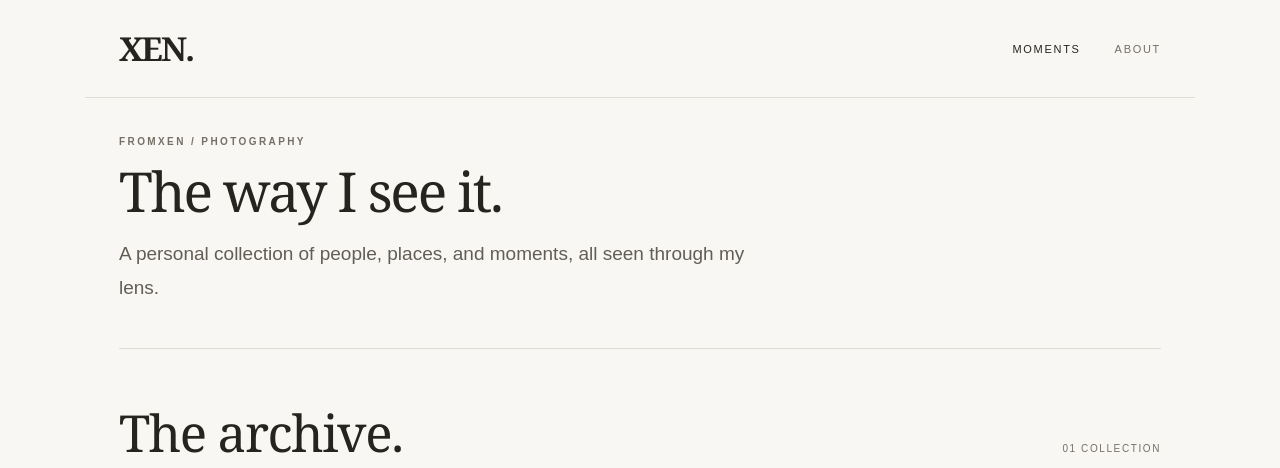
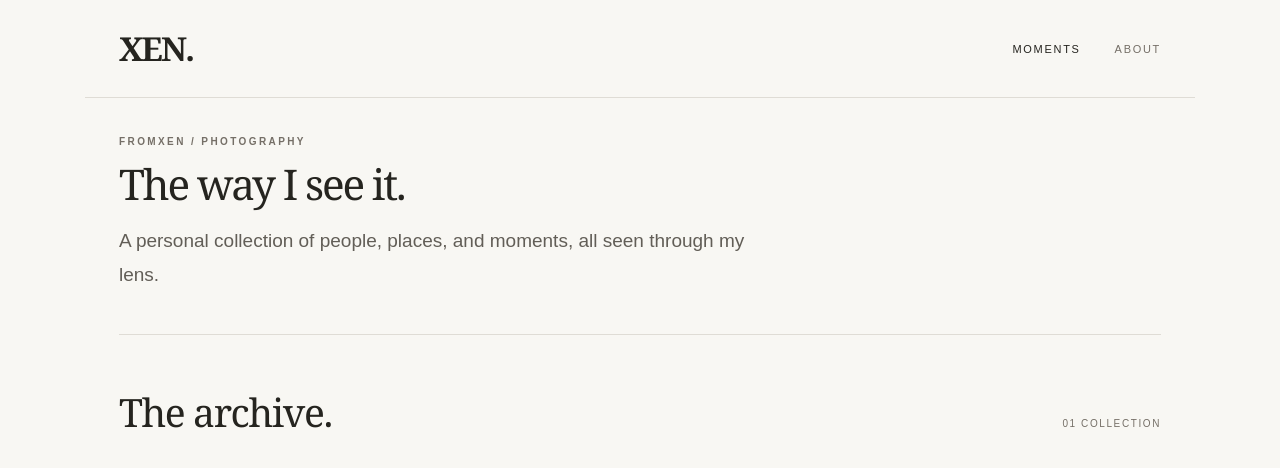
Before and after one commit to fromxen/fromxen.github.io, a plain HTML site: page index.html in a window 1280 px wide. Shown: the top 468 px of the page. Drawn offline with Linux system fonts and the light colour scheme; grey boxes are pictures that could not be loaded.

Commit message:
Add files via upload

```diff
--- a/index.html
+++ b/index.html
@@ -26,14 +26,14 @@ a:focus-visible{outline:2px solid var(--ink);outline-offset:5px}
 .logo{font:700 33px/1 Georgia,'Times New Roman',serif;letter-spacing:-1.8px;text-decoration:none}
 .nav{display:flex;align-items:center;gap:34px}.nav a{text-decoration:none;text-transform:uppercase;font-size:11px;letter-spacing:1.7px;color:var(--muted);transition:color .2s}.nav a:hover,.nav a[aria-current=page]{color:var(--ink)}
 .eyebrow{font-size:10px;letter-spacing:2.4px;text-transform:uppercase;color:var(--muted);font-weight:600}
-.hero{padding:38px 0 42px;border-bottom:1px solid var(--line)}.hero h1,.page-head h1{font:normal clamp(38px,4.3vw,56px)/1.13 Georgia,'Times New Roman',serif;letter-spacing:-2.1px;margin:13px 0 15px;max-width:920px}.hero p{font:normal clamp(16px,1.85vw,19px)/1.8 Arial,Helvetica,sans-serif;color:#625e57;max-width:670px;margin:0}
-.section{padding:43px 0 95px}.section-head{display:flex;align-items:baseline;justify-content:space-between;gap:16px;margin-bottom:36px}.section-head h2{font:normal clamp(36px,4.3vw,51px)/1.1 Georgia,serif;letter-spacing:-1.4px;margin:12px 0 0}.archive-count{font-size:10px;color:var(--muted);letter-spacing:1.6px;text-transform:uppercase;white-space:nowrap}
+.hero{padding:38px 0 42px;border-bottom:1px solid var(--line)}.hero h1,.page-head h1{font:normal clamp(34px,3.3vw,44px)/1.15 Georgia,'Times New Roman',serif;letter-spacing:-2.1px;margin:13px 0 15px;max-width:920px}.hero p{font:normal clamp(16px,1.85vw,19px)/1.8 Arial,Helvetica,sans-serif;color:#625e57;max-width:670px;margin:0}
+.section{padding:43px 0 95px}.section-head{display:flex;align-items:baseline;justify-content:space-between;gap:16px;margin-bottom:36px}.section-head h2{font:normal clamp(30px,3.1vw,39px)/1.15 Georgia,serif;letter-spacing:-1.4px;margin:12px 0 0}.archive-count{font-size:10px;color:var(--muted);letter-spacing:1.6px;text-transform:uppercase;white-space:nowrap}
 .album-grid{display:grid;grid-template-columns:repeat(3,minmax(0,1fr));gap:38px 22px}.album-card{text-decoration:none;display:block;min-width:0}.album-image{width:100%;aspect-ratio:4/3;overflow:hidden;background:var(--soft)}.album-image img{display:block;width:100%;height:100%;object-fit:cover;object-position:center 30%;transition:transform .4s ease,filter .4s ease}.album-card:hover .album-image img{transform:scale(1.018);filter:brightness(.98)}.album-topline{display:flex;justify-content:space-between;align-items:center;margin-top:17px;gap:12px}.album-number{font-size:10px;color:var(--muted);letter-spacing:1.7px}.album-arrow{color:var(--muted);font-size:19px;line-height:1}.album-card h3{font:normal clamp(21px,2.2vw,26px)/1.2 Georgia,serif;letter-spacing:-.4px;margin:6px 0 10px}.meta{font-size:10px;letter-spacing:1.05px;text-transform:uppercase;color:var(--muted);line-height:1.8}
 .site-footer{border-top:1px solid var(--line);padding-top:29px;padding-bottom:42px;display:flex;align-items:center;justify-content:space-between;gap:18px;color:var(--muted);font-size:11px;letter-spacing:.5px}.site-footer a{text-decoration:none;border-bottom:1px solid transparent;padding-bottom:2px}.site-footer a:hover{border-color:currentColor}
 .page-head{padding:83px 0 55px}.page-head h1{font-size:clamp(49px,6.5vw,78px);margin-bottom:0}.about-layout{display:grid;grid-template-columns:minmax(0,390px) minmax(0,1fr);gap:clamp(32px,7vw,93px);align-items:center;padding-bottom:105px}.portrait{width:100%;display:block;height:auto;object-fit:contain}.about-copy{max-width:490px}.about-copy p{font-size:16px;line-height:1.95;color:#514d47;margin:0 0 23px}.about-copy p:last-child{margin-bottom:0}
 .back-link{font-size:11px;letter-spacing:1px;text-decoration:none;color:var(--muted)}.back-link:hover{color:var(--ink)}.album-heading{padding:64px 0 48px}.album-heading .eyebrow{margin-top:39px}.album-heading h1{font:normal clamp(47px,6.4vw,78px)/1.1 Georgia,serif;letter-spacing:-2.7px;margin:17px 0 15px}.album-description{font-size:16px;line-height:1.8;color:#625e57;max-width:690px;margin:20px 0 0}.photo-grid{display:grid;grid-template-columns:repeat(2,minmax(0,1fr));gap:16px;padding:5px 0 100px}.photo-grid figure{margin:0;min-width:0}.photo-grid img{display:block;width:100%;height:auto;object-fit:contain}.gallery-bottom{border-top:1px solid var(--line);padding:28px 0 70px}
 @media(min-width:701px) and (max-width:900px){.album-grid{grid-template-columns:repeat(2,minmax(0,1fr))}}
-@media(max-width:700px){.site-header,.site-main,.site-footer{padding-inline:20px}.site-header{height:78px}.logo{font-size:29px}.nav{gap:22px}.nav a{font-size:10px;letter-spacing:1.4px}.hero{padding:27px 0 32px}.hero h1{font-size:clamp(31px,8vw,38px);letter-spacing:-1.25px;margin:12px 0 14px}.hero p{font-size:16px;line-height:1.75}.section{padding:35px 0 75px}.section-head{margin-bottom:26px}.section-head h2{font-size:36px}.archive-count{font-size:9px}.album-grid{grid-template-columns:1fr;gap:36px}.album-card h3{font-size:24px}.site-footer{align-items:flex-start;flex-direction:column;gap:13px;padding-bottom:34px}.page-head{padding:67px 0 37px}.page-head h1{letter-spacing:-2px}.about-layout{grid-template-columns:1fr;gap:34px;padding-bottom:76px}.portrait{max-width:410px}.about-copy p{font-size:15px}.album-heading{padding:42px 0 33px}.album-heading .eyebrow{margin-top:34px}.album-heading h1{letter-spacing:-1.7px}.album-description{font-size:15px}.photo-grid{grid-template-columns:minmax(0,1fr);gap:16px;padding-bottom:72px}.gallery-bottom{padding:23px 0 50px}}
+@media(max-width:700px){.site-header,.site-main,.site-footer{padding-inline:20px}.site-header{height:78px}.logo{font-size:29px}.nav{gap:22px}.nav a{font-size:10px;letter-spacing:1.4px}.hero{padding:27px 0 32px}.hero h1{font-size:clamp(28px,7.5vw,34px);letter-spacing:-1.25px;margin:12px 0 14px}.hero p{font-size:16px;line-height:1.75}.section{padding:35px 0 75px}.section-head{margin-bottom:26px}.section-head h2{font-size:30px}.archive-count{font-size:9px}.album-grid{grid-template-columns:1fr;gap:36px}.album-card h3{font-size:24px}.site-footer{align-items:flex-start;flex-direction:column;gap:13px;padding-bottom:34px}.page-head{padding:67px 0 37px}.page-head h1{letter-spacing:-2px}.about-layout{grid-template-columns:1fr;gap:34px;padding-bottom:76px}.portrait{max-width:410px}.about-copy p{font-size:15px}.album-heading{padding:42px 0 33px}.album-heading .eyebrow{margin-top:34px}.album-heading h1{letter-spacing:-1.7px}.album-description{font-size:15px}.photo-grid{grid-template-columns:minmax(0,1fr);gap:16px;padding-bottom:72px}.gallery-bottom{padding:23px 0 50px}}
 @media(prefers-reduced-motion:reduce){html{scroll-behavior:auto}.album-image img{transition:none}}
 </style>
 </head>
```
Also changed, not shown: about.html (+2 -2 lines).
